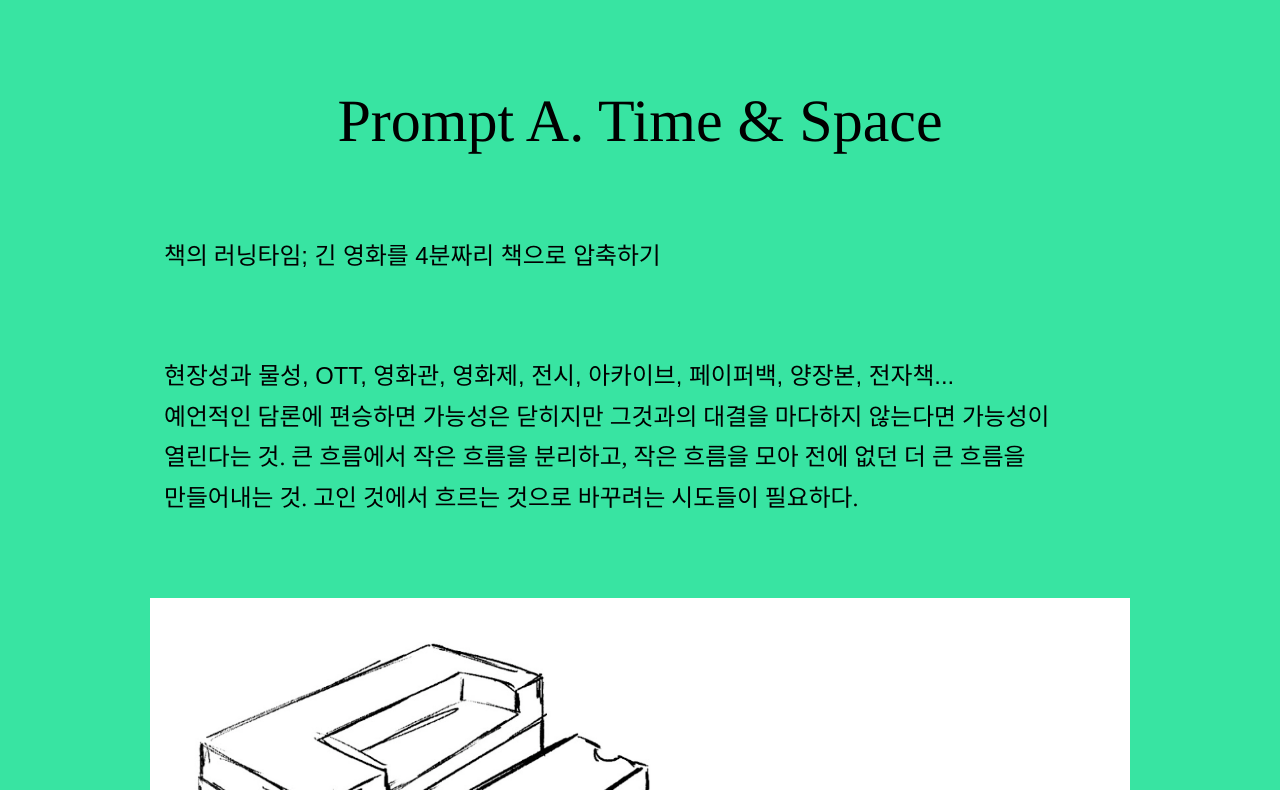
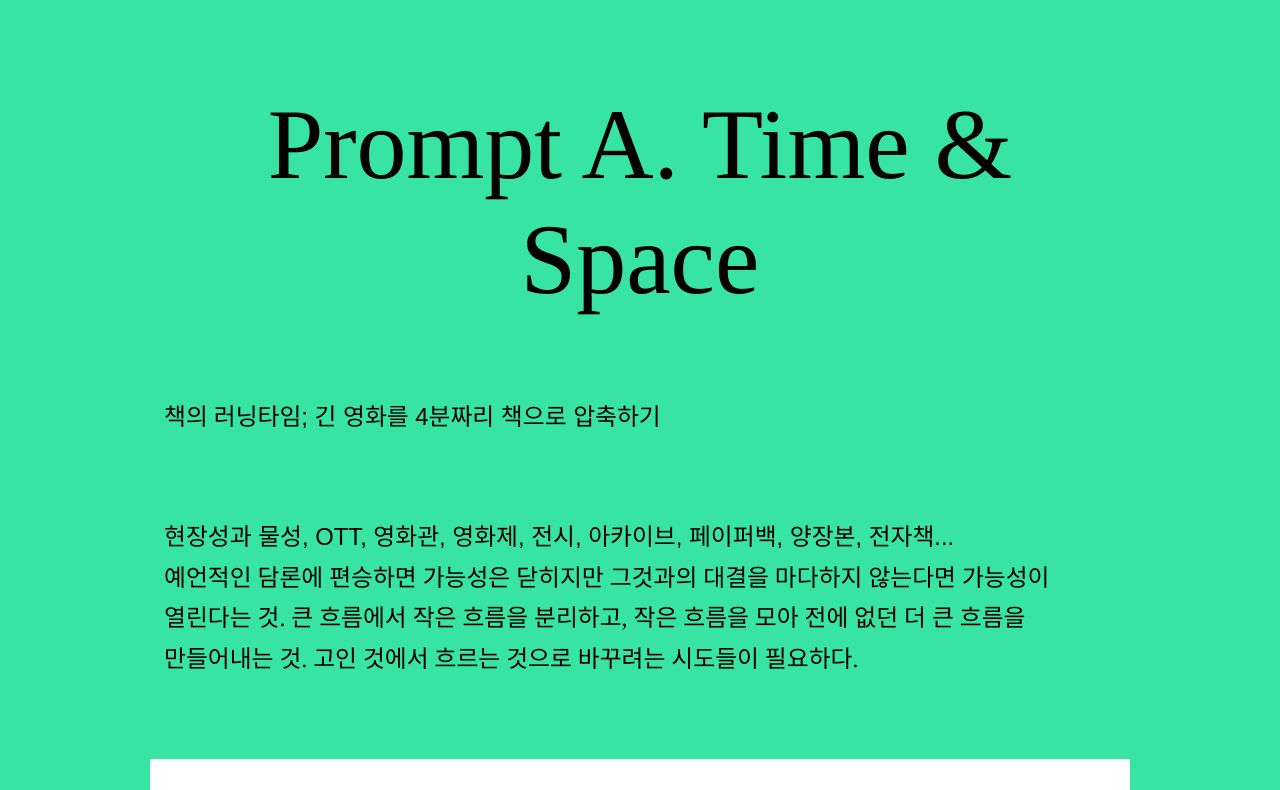
Before and after one commit to chayteddy/physicalworkshop-2024, a plain HTML site: page 박채현.html in a window 1280 px wide. Shown: the part 793-1583 px from the top of the page. Drawn offline with Linux system fonts and the light colour scheme; a web font is replaced by a local one.

Commit message:
Update style.css

```diff
--- a/style.css
+++ b/style.css
@@ -24,8 +24,8 @@ a, a:link, a:visited {
 
 h1 {
   font-family: "times", serif;
-  font-size: 60px;
-  font-weight: 400;
+  font-size: 100px;
+  font-weight: 500;
   color: #000000;
   margin: 0;
   text-align: center;
```
